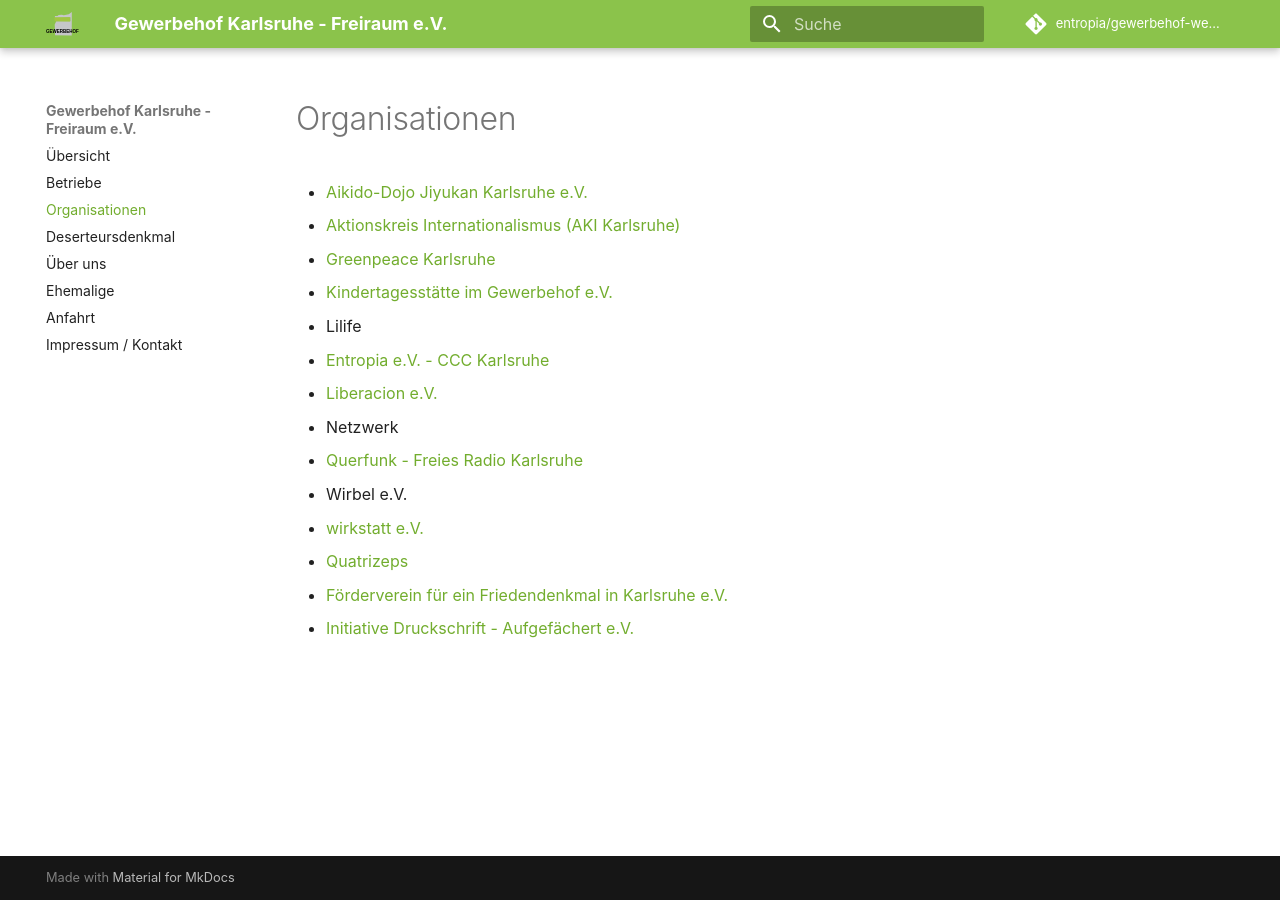
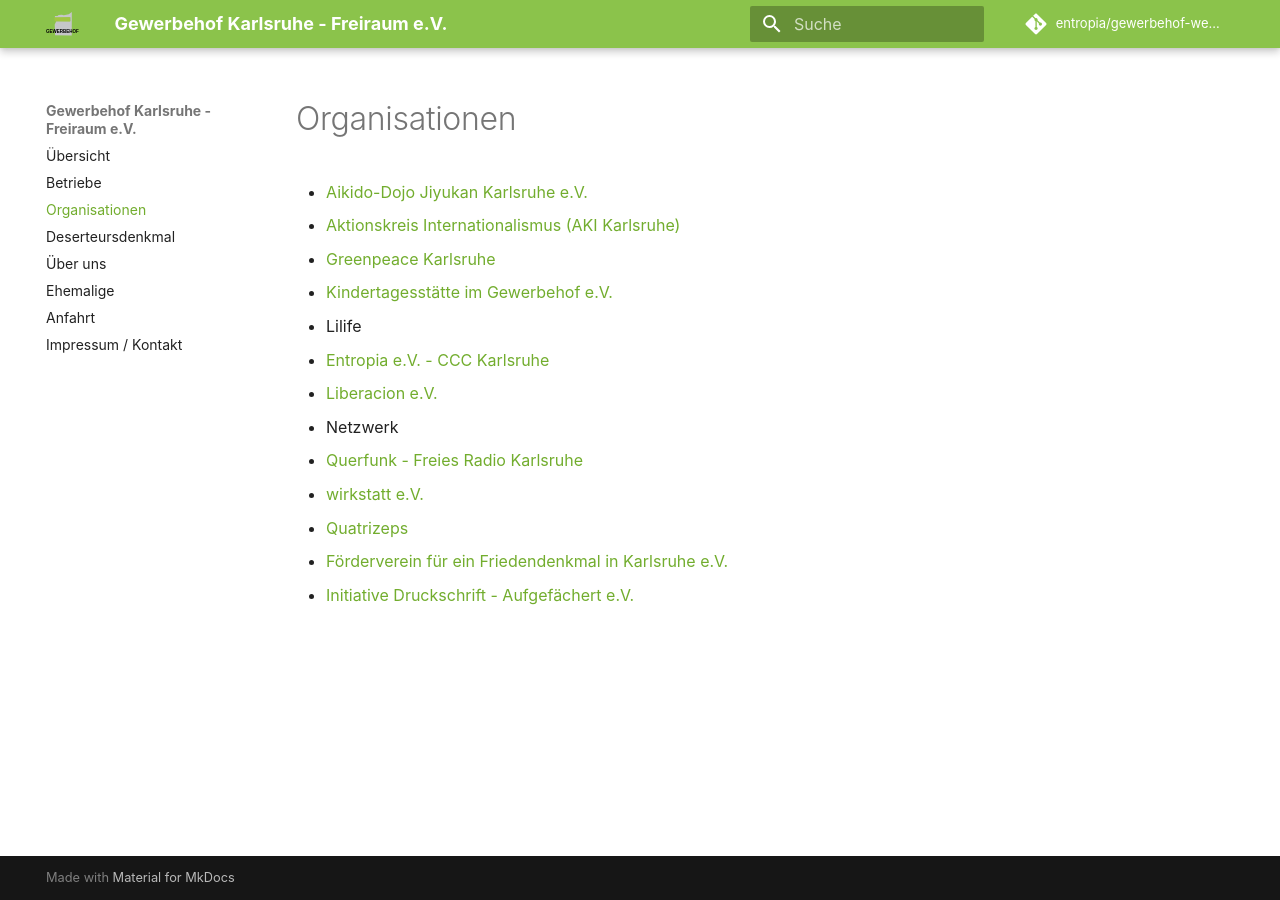
Before and after one commit to entropia/gewerbehof-webseite, an MkDocs documentation site: the page built from docs/organisationen.md, in a window 1280 px wide. Built offline with MkDocs 1.6.1 and Material for MkDocs 9.7.7, drawn with Linux system fonts in a browser that asks for light colours; comment, search, counter and statistics services are not loaded.

Commit message:
Update organisationen.md
Wirbel e.V. gibts nicht mehr entfernt

```diff
--- a/docs/organisationen.md
+++ b/docs/organisationen.md
@@ -9,7 +9,6 @@
 -   [Liberacion e.V.](https://www.cafe-liberacion.de/)
 -   Netzwerk
 -   [Querfunk - Freies Radio Karlsruhe](https://querfunk.info/)
--   Wirbel e.V.
 -   [wirkstatt e.V.](https://www.wirkstatt.com/)
 -   [Quatrizeps](http://www.quatrizeps.de/)
 -   [Förderverein für ein Friedendenkmal in Karlsruhe e.V.](http://friedensdenkmal-karlsruhe.de/)
```
